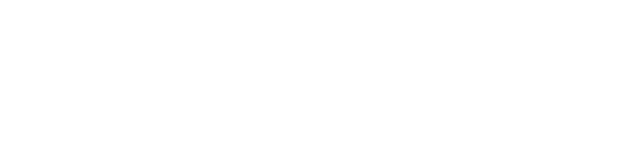
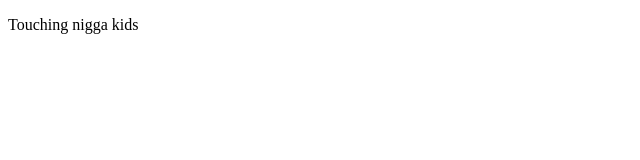
Before and after one commit to Danial-911/wesite, a plain HTML site: page index.html in a window 1280 px wide. Shown: the whole page, without its empty margins (0-640 px from the left). Drawn offline with Linux system fonts and the light colour scheme.

Commit message:
Update index.html

```diff
--- a/index.html
+++ b/index.html
@@ -6,6 +6,6 @@
     <title>Document</title>
 </head>
 <body>
-
+    <p>Touching nigga kids</p>
 </body>
 </html>
```
